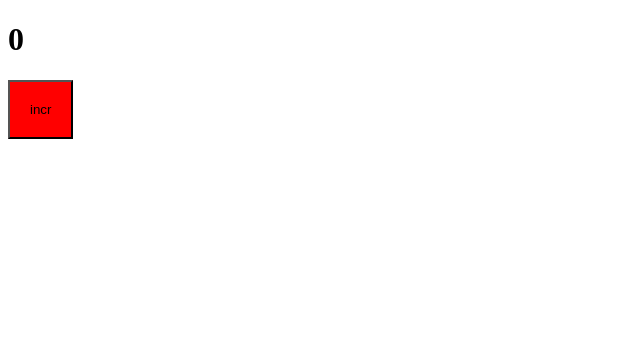
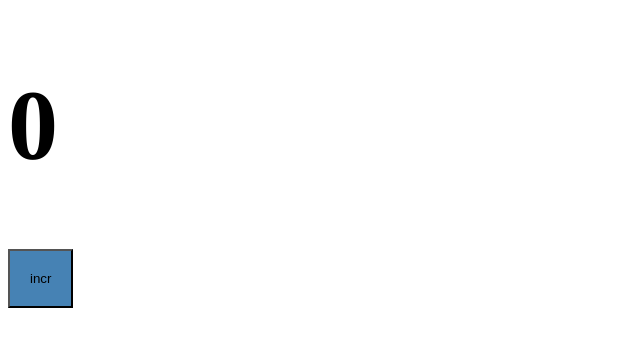
Before and after one commit to ewgenij87snwork/webpack-learn, a React app: page / in a window 1280 px wide. Shown: the top 346 px of the page, without its empty margins (0-640 px from the left). Built offline with nearby package versions, Linux system fonts and the light colour scheme.

Commit message:
CSS Modules

```diff
--- /dev/null
+++ b/src/components/App.module.scss
@@ -0,0 +1,8 @@
+.button {
+  background: steelblue;
+  padding: 20px;
+}
+
+.value {
+  font-size: 100px;
+}
--- a/src/components/App.scss
+++ /dev/null
@@ -1,4 +0,0 @@
-button {
-  background: red;
-  padding: 20px;
-}
--- a/src/components/App.tsx
+++ b/src/components/App.tsx
@@ -1,5 +1,5 @@
 import React, { useState } from 'react';
-import './App.scss';
+import classes from './App.module.scss';
 
 export const App = () => {
     const [count, setCount] = useState<number>(0);
@@ -8,8 +8,8 @@ export const App = () => {
 
     return (
         <div>
-            <h1>{count}</h1>
-            <button onClick={increment}><span>incr</span></button>
+            <h1 className={classes.value}>{count}</h1>
+            <button className={classes.button} onClick={increment}><span>incr</span></button>
         </div>
     )
 }
```
Also changed, not shown: src/global.d.ts (added, +7 -0 lines), 2 other files (tests, documents, lock files or other folders).
